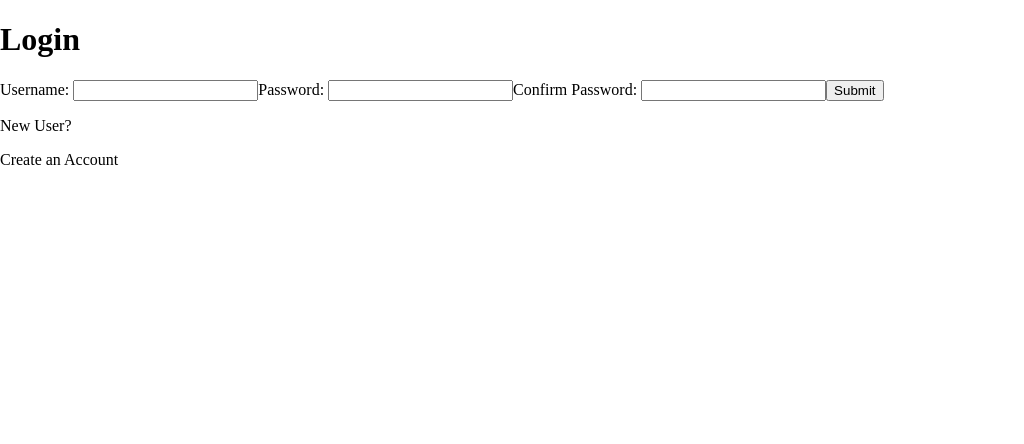
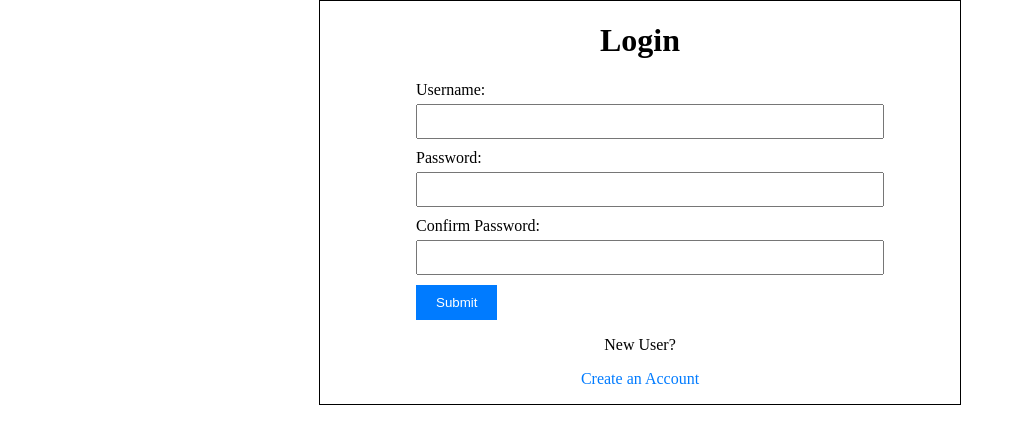
Before and after one commit to gant802/BlogThat, a React (Create React App) app in the folder client/: page / in a window 1280 px wide. Shown: the top 444 px of the page, without its empty margins (0-1024 px from the left). Built offline with nearby package versions, Linux system fonts and the light colour scheme; no server answers.

Commit message:
add: css for login, posts showing up on profile

```diff
--- a/client/src/components/createPost.js
+++ b/client/src/components/createPost.js
@@ -2,11 +2,25 @@ import React from "react";
 import { Formik } from "formik";
 import * as yup from 'yup';
 
-function CreatePost() {
+function CreatePost({ setPosts, posts, user }) {
 
     function handleFormSubmit(values) {
         console.log(values);
-        //Logic for posting to a certain route
+        fetch('/posts', {
+            method: 'POST',
+            headers: {
+                "Content-Type": 'application/json'
+            },
+            body: JSON.stringify(values)
+        }).then(resp => {
+            if (resp.ok) {
+                resp.json().then(data => {
+                console.log(data)
+                setPosts([data, ...posts])
+                })
+
+            }
+        })
     }
 
     let createPostSchema = yup.object().shape({
@@ -18,7 +32,8 @@ function CreatePost() {
             <h2>What's on your mind?</h2>
             <Formik
                 initialValues={{
-                    content: ""
+                    content: "",
+                    user_id: user.id
                 }}
                 validationSchema={createPostSchema}
                 onSubmit={handleFormSubmit}
--- a/client/src/components/feedContainer.js
+++ b/client/src/components/feedContainer.js
@@ -1,29 +1,15 @@
 import React from "react";
 import Post from "./post";
 
-function FeedContainer(){
+function FeedContainer({posts}){
 
-    //example data
-    const data = {
-        username: "gant802",
-        created_at: "12:45pm",
-        content: "This is a sample post"
-    }
-
-    //example
-    let post_list = []
-    for (let i = 0; i < 100 ; i++){
-        post_list.push(data)
-    }
-
-    //example
-    const postsListed = post_list.map((post, index) => {
+    const postsListed = posts.map((post, index) => {
         return <Post key={index} data={post}/>
     })
 
     return (
         <div id="feedContainer">
-            {postsListed}
+            {!posts ? <h1>Loading...</h1> : postsListed}
         </div>
     )
 }
--- a/client/src/components/post.js
+++ b/client/src/components/post.js
@@ -2,9 +2,9 @@ import React from "react";
 
 function Post({data}){
     return (
-        <div classname="postContainer">
+        <div className="postContainer">
             <div className="postHeaderContainer">
-                <p>{data.username}</p>
+                <p>{data.user.username}</p>
                 <p>{data.created_at}</p>
             </div>
             <div className="postContentContainer">
--- a/client/src/index.css
+++ b/client/src/index.css
@@ -1,7 +1,53 @@
+/*---- General -----*/
 body {
   margin: 0;
 }
 
+/*---- Login ----*/
+.loginSignupContainer {
+  border: 1px solid black;
+  width: 50%;
+  text-align: center;
+  margin: auto;
+}
+
+.loginSignupForm {
+  text-align: left;
+  width: 70%;
+  margin: 0 auto;
+}
+
+.loginSignupForm > label {
+  display: block;
+  margin-top: 10px;
+}
+
+.loginSignupForm > input {
+  width: 100%;
+  padding: 8px;
+  margin-top: 5px;
+}
+
+.loginSignupForm > button {
+  padding: 10px 20px;
+  background-color: #007bff;
+  color: #fff;
+  border: none;
+  cursor: pointer;
+  margin-top: 10px;
+}
+
+#toggleLoginCreateButton {
+  margin-top: 10px;
+  cursor: pointer;
+  color: #007bff;
+}
+
+#newUserText {
+  color: black;
+}
+
+/*---- Navbar -----*/
 #navbarContainer{
   margin: 0;
   width: 100%;
--- a/client/src/pages/home.js
+++ b/client/src/pages/home.js
@@ -2,23 +2,27 @@ import React, {useState, useEffect} from "react";
 import FeedContainer from "../components/feedContainer";
 import NavBar from "../components/navbar";
 import CreatePost from "../components/createPost";
+import { useOutletContext } from "react-router-dom";
 
 function Home(){
-    // const [posts, setPosts] = useState([]);
+    const [posts, setPosts] = useState([]);
+    const [loggedInUser, setLoggedInUser] = useOutletContext()
 
-    // useEffect(() => {
-    //     fetch('/users?')
-    //     .then(res => res.json())
-    //     .then(data => console.log(data))
-    // }, [])
+    useEffect(() => {
+        fetch('/follower_posts')
+        .then(res => res.json())
+        .then(data => setPosts(data))
+    }, [])
 
 
 
     return(
         <div>
             <NavBar />
-            <CreatePost />
-            <FeedContainer />
+            <CreatePost posts={posts}
+            setPosts={setPosts}
+            user={loggedInUser}/>
+            <FeedContainer posts={posts}/>
         </div>
     )
 }
--- a/client/src/pages/login.js
+++ b/client/src/pages/login.js
@@ -44,7 +44,7 @@ function Login({ setUser }) {
     })
 
     return (
-        <div id="loginContainer">
+        <div className="loginSignupContainer">
             <h1>{!toggleForm ? "Login" : "Create Your Account"}</h1>
             {!toggleForm ? <Formik
                 initialValues={{
@@ -57,7 +57,7 @@ function Login({ setUser }) {
                 {(props) => {
                     const { values: { username, password, password_confirmation }, handleChange, handleSubmit, errors } = props
                     return (
-                        <form id="loginForm" onSubmit={handleSubmit}>
+                        <form className="loginSignupForm" onSubmit={handleSubmit}>
                             <label htmlFor="username">Username: </label>
                             <input id="username" onChange={handleChange} value={username}
                                 type="text" name="username" />
@@ -77,9 +77,9 @@ function Login({ setUser }) {
             </Formik>
                 :
                 <Register setUser={setUser} />}
-            {!toggleForm ? <p>{error.error}</p> : ""}
-            {!toggleForm ? <p>New User?</p> : ""}
-            <p onClick={() => setToggleForm(!toggleForm)}>{!toggleForm ? "Create an Account" : "Go back to Login"}</p>
+            {!toggleForm ? <p id="loginErrorText">{error.error}</p> : ""}
+            {!toggleForm ? <p id="newUserText">New User?</p> : ""}
+            <p id="toggleLoginCreateButton" onClick={() => setToggleForm(!toggleForm)}>{!toggleForm ? "Create an Account" : "Go back to Login"}</p>
         </div>
     )
 }
--- a/client/src/pages/register.js
+++ b/client/src/pages/register.js
@@ -38,7 +38,7 @@ function Register({setUser}) {
     })
 
     return (
-        <div id="createProfileContainer">
+        <div className="loginSignupContainerr">
             <Formik
                 initialValues={{
                     first_name: "",
@@ -68,7 +68,7 @@ function Register({setUser}) {
                         phone_number
                         },
                         handleChange, handleSubmit, errors } = props
-                    return (<form id="createProfileForm" onSubmit={handleSubmit}>
+                    return (<form className="loginSignupForm" onSubmit={handleSubmit}>
                         <label>First Name: </label>
                         <input onChange={handleChange} value={first_name}
                             type="text" name="first_name" />
@@ -106,9 +106,7 @@ function Register({setUser}) {
                         <input onChange={handleChange} value={phone_number}
                             type="text" name="phone_number" />
 
-                        <div>
-                            <button type="submit">Create Profile</button>
-                        </div>
+                        <button type="submit">Create Profile</button>
 
                     </form>)
                 }}
--- a/client/src/pages/userProfile.js
+++ b/client/src/pages/userProfile.js
@@ -17,10 +17,16 @@ function UserProfile() {
                 console.log(data)
             })
         fetch(`/posts/user/${id}`)
-            .then(response => response.json())
+            .then(response => {
+                if (response.ok) {
+                    response.json()
             .then(data => {
                 setUsersPosts(data)
                 console.log(data)
+            })
+                } else {
+                    return console.log("no posts found")
+                }
             })
 
     }, [id])
@@ -36,21 +42,12 @@ function UserProfile() {
         })
     }
 
-    // console.log(usersPosts)
+    console.log(usersPosts)
 
-    // const usersPostsListed = usersPosts.map(post => {
-    //     return (
-    //         <div classname="postContainer">
-    //         <div className="postHeaderContainer">
-    //             <p>{loggedInUser.username}</p>
-    //             <p>{post.created_at}</p>
-    //         </div>
-    //         <div className="postContentContainer">
-    //             <p>{post.content}</p>
-    //         </div>
-    //     </div>
-    //     )
-    // })
+    const usersPostsListed = usersPosts.map((post, index) => {
+        return <Post key={index} data={post}/>
+    })
+
 
     return (
         <div>
@@ -62,7 +59,7 @@ function UserProfile() {
                 <h2>{`${userProfile.username}'s Profile`}</h2>
                 {id === loggedInUser.id.toString() ? <button onClick={logoutTemp}>Logout</button> : ''}
                 <div id="userPostsContainer">
-                    {/* {usersPostsListed} */}
+                    {usersPostsListed}
                 </div>
             </div>
 
```
Also changed, not shown: 2 other files (tests, documents, lock files or other folders).
